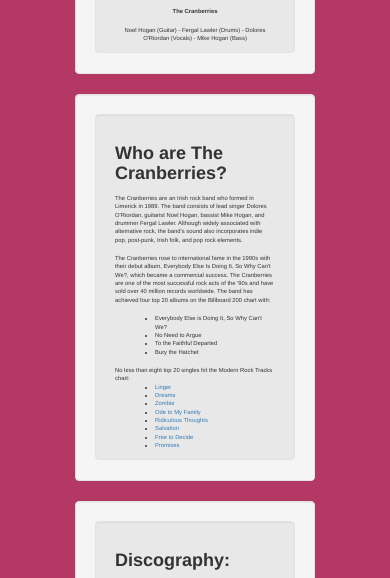
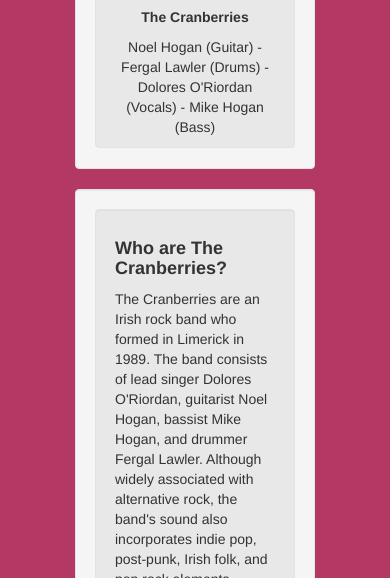
Before and after one commit to ramynabil/cranberries, a plain HTML site: page index.html in a window 390 px wide. Shown: the part 248-826 px from the top of the page. Drawn offline with nearby package versions, Linux system fonts and the light colour scheme.

```diff
--- a/css/style.css
+++ b/css/style.css
@@ -10,9 +10,6 @@ body{
 iframe{
 	margin: auto;
 	max-width: 100%
-}
-body{
-	font-size: 1.5vw;
 }
 
 /* Custom Classes */
```
